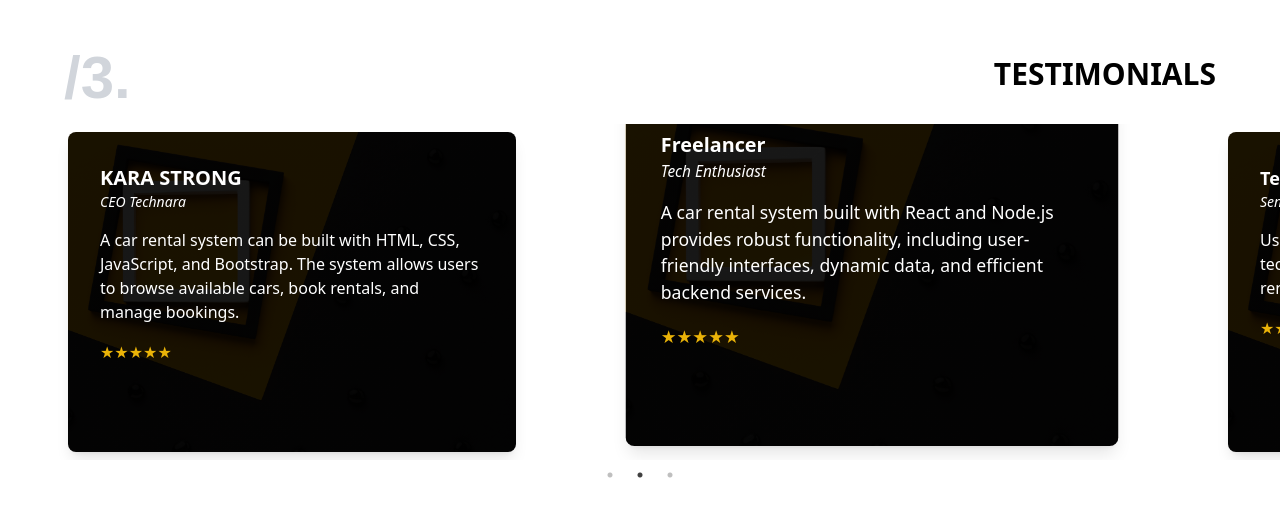
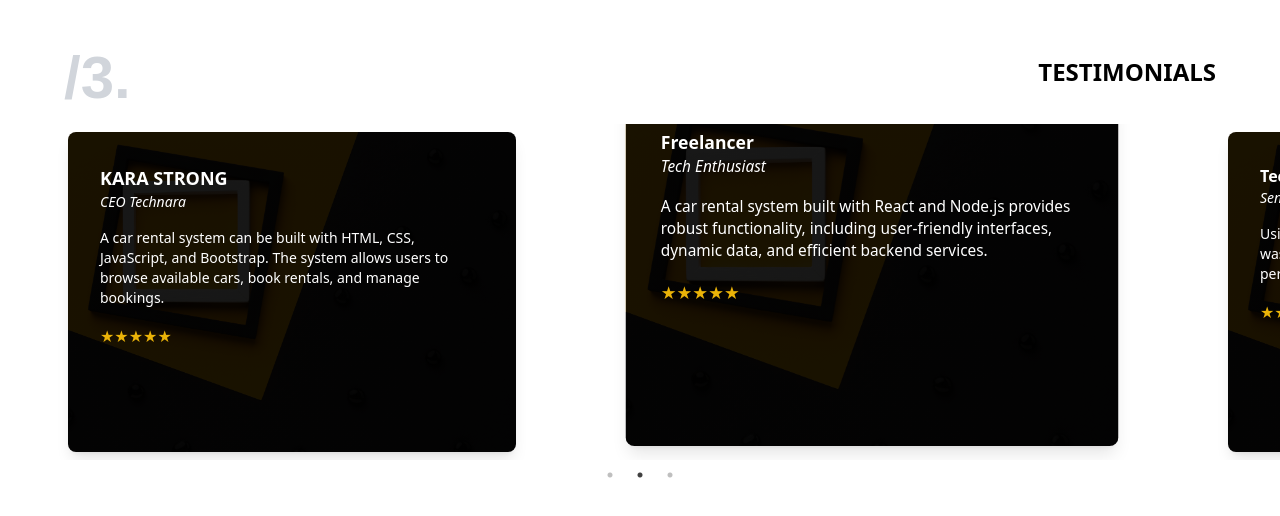
Before and after one commit to ORCA-Official/Official-Web-page, a React (Create React App) app: page / in a window 1280 px wide. Shown: the top 516 px of the page. Built offline with nearby package versions, Linux system fonts and the light colour scheme; a web font is replaced by a local one.

Commit message:
Responsive Content Updated

```diff
--- a/src/view/testimonial/testimonial.js
+++ b/src/view/testimonial/testimonial.js
@@ -18,7 +18,24 @@ const Testimonial = () => {
         autoplaySpeed: 3000,
         dots: true,
         focusOnSelect: true,
+        responsive: [
+            {
+                breakpoint: 1024, // Tablets and below
+                settings: {
+                    slidesToShow: 1,
+                    centerPadding: "40px",
+                },
+            },
+            {
+                breakpoint: 600, // Small mobile devices
+                settings: {
+                    slidesToShow: 1,
+                    centerPadding: "20px",
+                },
+            },
+        ],
     };
+
 
     return (
         <div className="testimonial-section bg-white py-12">
@@ -28,19 +45,18 @@ const Testimonial = () => {
                     <h1 className="text-6xl font-bold font-kumar text-gray-300">/3.</h1>
                 </div>
                 <div className="lg:w-1/3 flex flex-col space-y-4 items-end">
-                    <h2 className="text-3xl font-bold text-right pt-2 mb-4">TESTIMONIALS</h2>
+                    <h2 className="text-3xl font-bold text-right pt-2 mb-4 sm:text-2xl">TESTIMONIALS</h2>
                 </div>
             </div>
 
             {/* Slider Section */}
             <div className="slider-container mt-4">
-
-            <Slider {...settings}>
+                <Slider {...settings}>
                     <div className="p-2 flex justify-center"> {/* Reduced padding */}
                         <div id="back" className="testimonial-card bg-black text-white p-8 rounded-lg shadow-lg w-full h-80 max-w-md">
-                            <h3 className="text-xl font-bold">KARA STRONG</h3>
+                            <h3 className="text-xl font-bold sm:text-lg">KARA STRONG</h3>
                             <p className="text-sm italic">CEO Technara</p>
-                            <p className="mt-4 text-base">
+                            <p className="mt-4 text-base sm:text-sm">
                                 A car rental system can be built with HTML, CSS, JavaScript, and Bootstrap.
                                 The system allows users to browse available cars, book rentals, and manage bookings.
                             </p>
@@ -51,9 +67,9 @@ const Testimonial = () => {
                     </div>
                     <div className="p-2 flex justify-center"> {/* Reduced padding */}
                         <div id="back" className="testimonial-card bg-black text-white p-8 rounded-lg shadow-lg w-full h-80 max-w-md">
-                            <h3 className="text-lg font-bold">Freelancer</h3>
+                            <h3 className="text-lg font-bold sm:text-base">Freelancer</h3>
                             <p className="text-sm italic">Tech Enthusiast</p>
-                            <p className="mt-4">
+                            <p className="mt-4 sm:text-sm">
                                 A car rental system built with React and Node.js provides robust functionality,
                                 including user-friendly interfaces, dynamic data, and efficient backend services.
                             </p>
@@ -64,9 +80,9 @@ const Testimonial = () => {
                     </div>
                     <div className="p-2 flex justify-center"> {/* Reduced padding */}
                         <div id="back" className="testimonial-card bg-black text-white p-8 rounded-lg shadow-lg w-full h-80 max-w-md">
-                            <h3 className="text-lg font-bold">Tech Leader</h3>
+                            <h3 className="text-lg font-bold sm:text-base">Tech Leader</h3>
                             <p className="text-sm italic">Senior Developer</p>
-                            <p className="mt-4">
+                            <p className="mt-4 sm:text-sm">
                                 Using a variety of frontend and backend technologies, I was able to streamline the
                                 car rental system and improve performance.
                             </p>
@@ -77,7 +93,6 @@ const Testimonial = () => {
                     </div>
                 </Slider>
             </div>
-
         </div>
     );
 };
```
